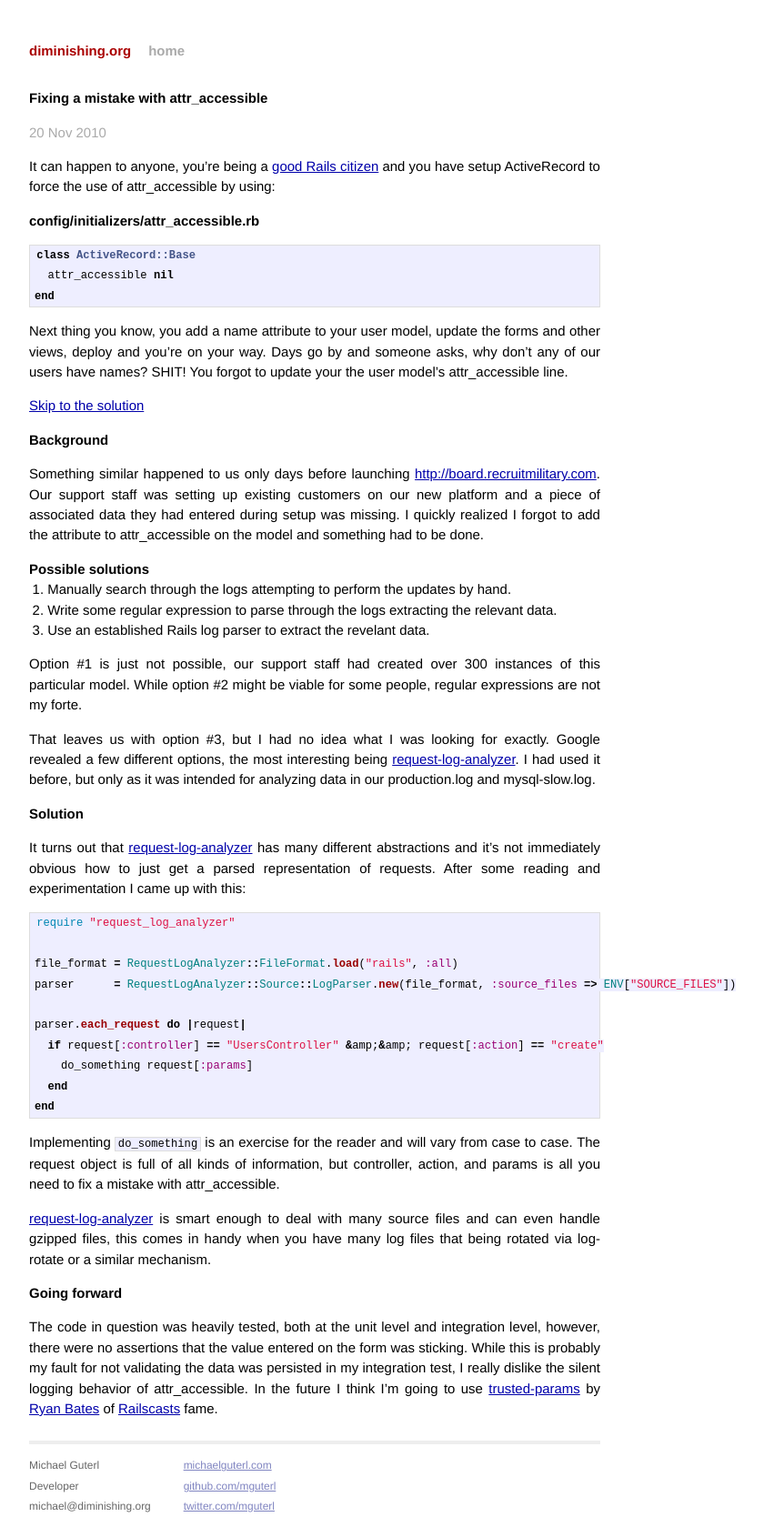
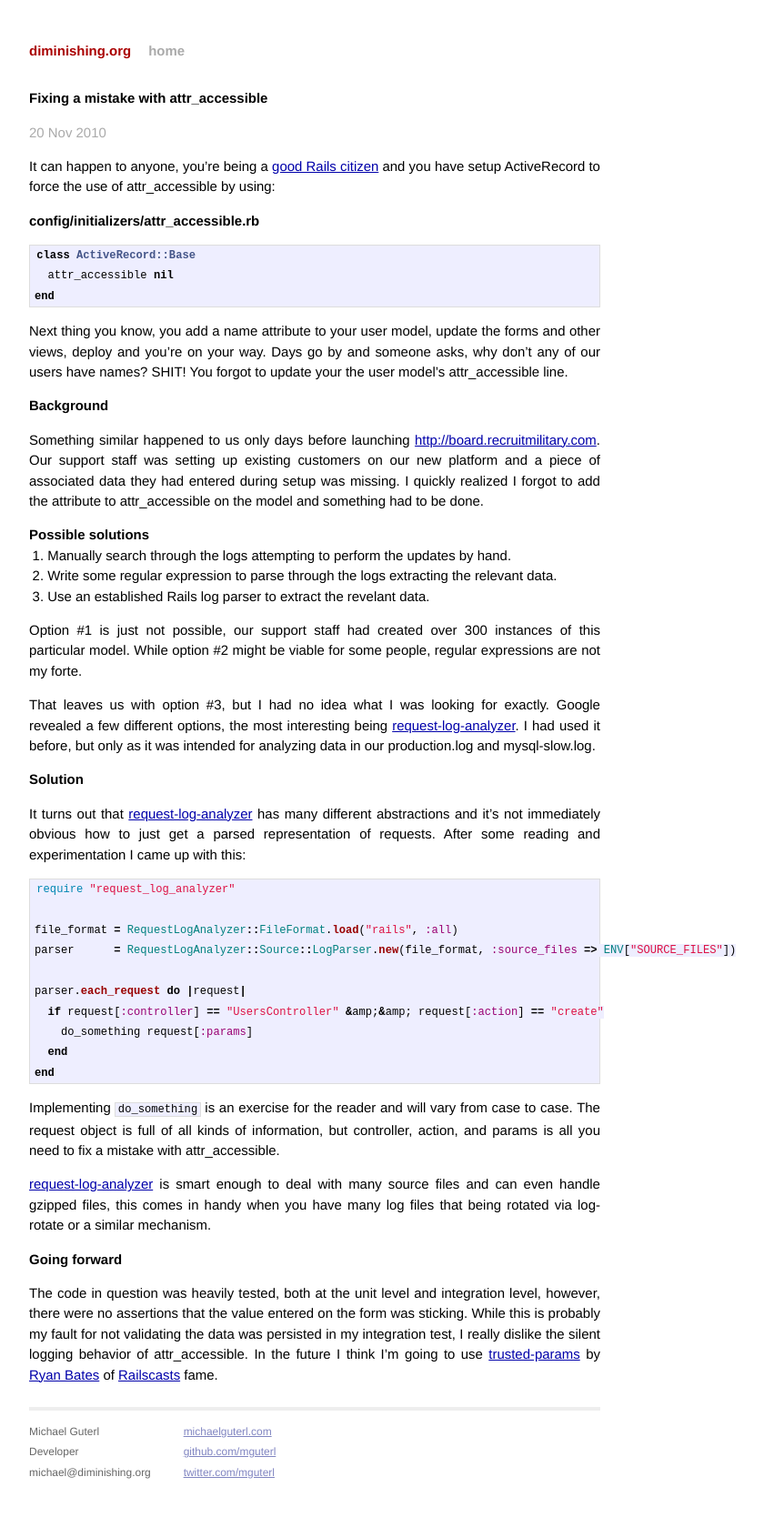
Before and after one commit to mguterl/diminishing.org, a Jekyll site: the page built from _posts/2010-11-20-fixing-a-mistake-with-attr_accessible.markdown, in a window 1280 px wide. Shown: the whole page at 91% size, without its empty margins (294-1134 px from the left). Built offline with Jekyll 4.4.1, drawn with Linux system fonts in a browser that asks for light colours; Markdown is read by kramdown in place of the engine named in the settings; after the commit the page ends 1642 px from its top, so only the background shows below that.

Commit message:
Remove named anchor tag

```diff
--- a/_posts/2010-11-20-fixing-a-mistake-with-attr_accessible.markdown
+++ b/_posts/2010-11-20-fixing-a-mistake-with-attr_accessible.markdown
@@ -18,8 +18,6 @@ end
 
 Next thing you know, you add a name attribute to your user model, update the forms and other views, deploy and you're on your way.  Days go by and someone asks, why don't any of our users have names?  SHIT!  You forgot to update your the user model's attr_accessible line.
 
-[Skip to the solution](#solution)
-
 ## Background
 
 Something similar happened to us only days before launching [http://board.recruitmilitary.com](http://board.recruitmilitary.com).  Our support staff was setting up existing customers on our new platform and a piece of associated data they had entered during setup was missing.  I quickly realized I forgot to add the attribute to attr_accessible on the model and something had to be done.
@@ -35,8 +33,6 @@ Option #1 is just not possible, our support staff had created over 300 instances
 That leaves us with option #3, but I had no idea what I was looking for exactly.  Google revealed a few different options, the most interesting being [request-log-analyzer].  I had used it before, but only as it was intended for analyzing data in our production.log and mysql-slow.log.
 
 ## Solution
-
-<a name="solution" />
 
 It turns out that [request-log-analyzer] has many different abstractions and it's not immediately obvious how to just get a parsed representation of requests.  After some reading and experimentation I came up with this:
 
```
